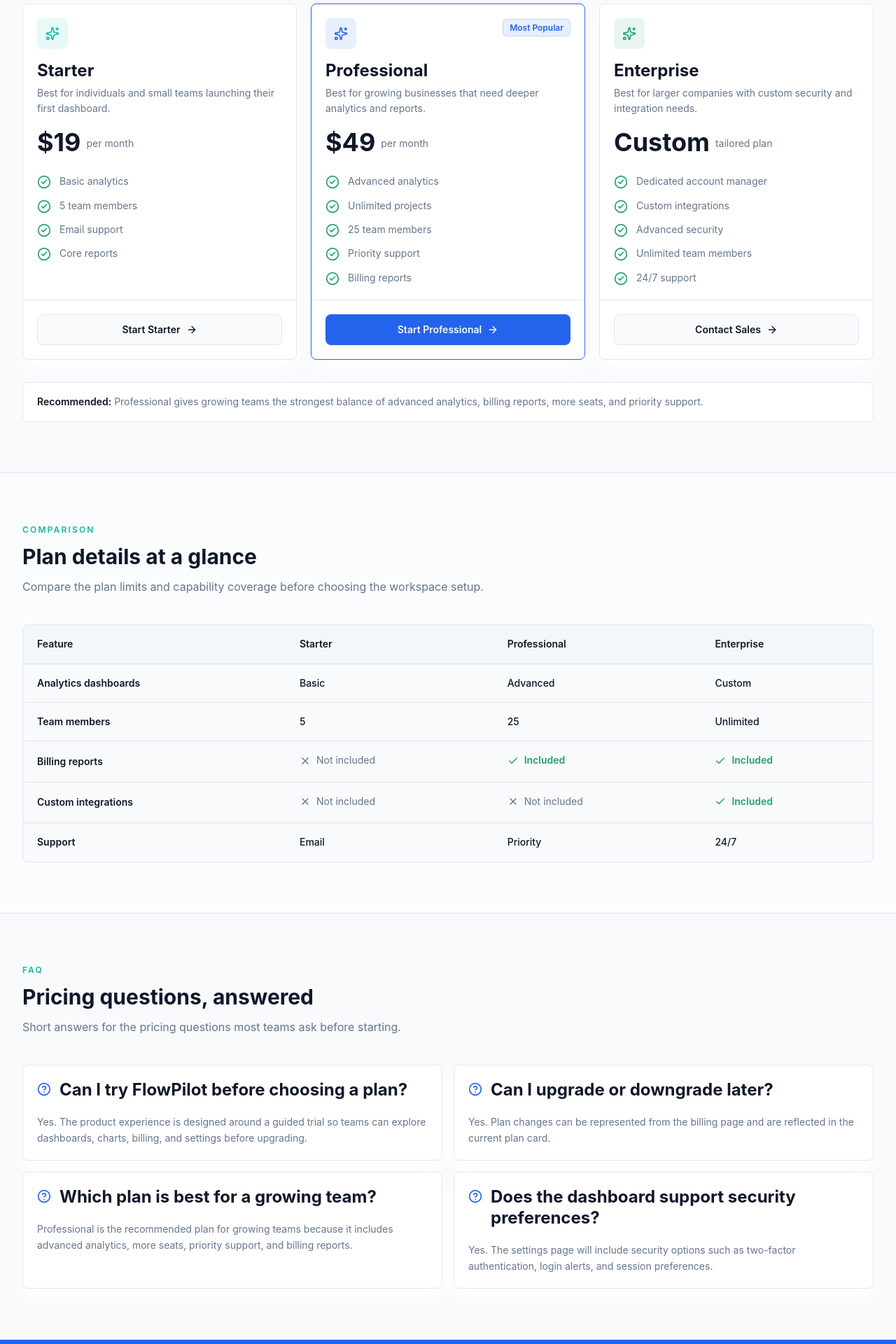
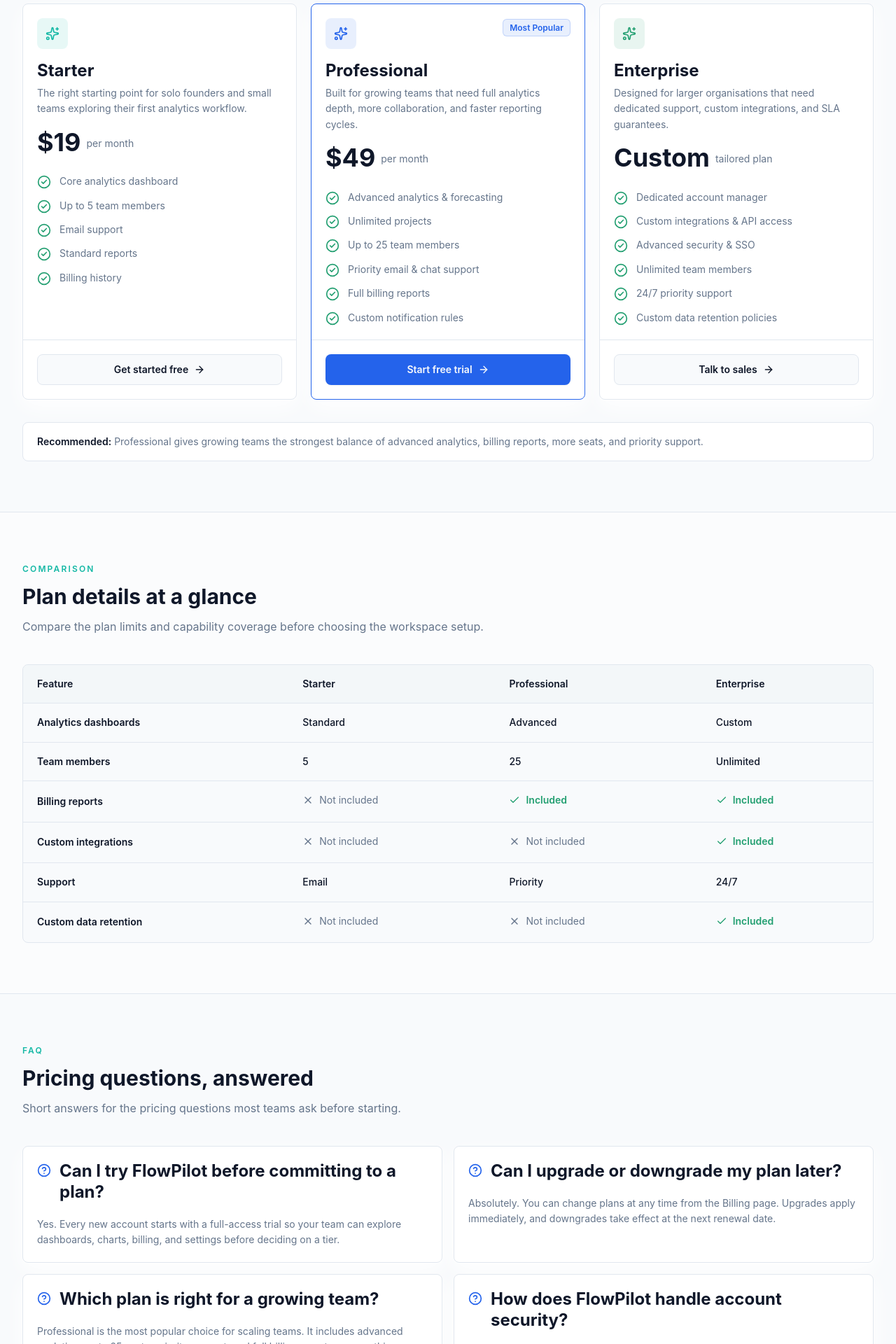
Before and after one commit to shantopaul/SaaS-Dashboard-Website, a React (Vite) app: page /pricing in a window 1280 px wide. Shown: the part 860-2780 px from the top of the page at 70% size. Built offline with nearby package versions, Linux system fonts and the light colour scheme.

Commit message:
Feature 31: Content and Copy Polish Completed

```diff
--- a/src/components/dashboard/RecentActivityFeed.tsx
+++ b/src/components/dashboard/RecentActivityFeed.tsx
@@ -1,4 +1,11 @@
-import { FileBarChart, ReceiptText, TrendingUp, UserPlus } from "lucide-react";
+import {
+  FileBarChart,
+  ReceiptText,
+  RefreshCcw,
+  ShieldCheck,
+  TrendingUp,
+  UserPlus,
+} from "lucide-react";
 import {
   Card,
   CardContent,
@@ -12,6 +19,8 @@
 const iconMap = {
   FileBarChart,
   ReceiptText,
+  RefreshCcw,
+  ShieldCheck,
   TrendingUp,
   UserPlus,
 };
@@ -39,7 +48,7 @@
           Recent Activity
         </CardTitle>
         <CardDescription>
-          Important workspace events from the last few days.
+          Key workspace events from the last 48 hours.
         </CardDescription>
       </CardHeader>
       <CardContent>
--- a/src/data/activityData.ts
+++ b/src/data/activityData.ts
@@ -3,7 +3,7 @@
 export const recentActivity: ActivityItem[] = [
   {
     id: "act_001",
-    title: "New customer joined",
+    title: "New customer onboarded",
     description: "NovaTech created a workspace and invited 4 team members.",
     timestamp: "2026-05-14T15:20:00.000Z",
     iconName: "UserPlus",
@@ -11,22 +11,40 @@
   {
     id: "act_002",
     title: "Invoice paid",
-    description: "CloudPeak paid INV-2026-005 for $1,200.",
+    description:
+      "CloudPeak settled INV-2026-005 — $1,200 cleared via bank transfer.",
     timestamp: "2026-05-14T13:45:00.000Z",
     iconName: "ReceiptText",
   },
   {
     id: "act_003",
     title: "Plan upgraded",
-    description: "MarketFlow moved from Starter to Professional.",
+    description:
+      "MarketFlow moved from Starter to Professional — 25 seats now active.",
     timestamp: "2026-05-13T17:30:00.000Z",
     iconName: "TrendingUp",
   },
   {
     id: "act_004",
-    title: "Report generated",
-    description: "The weekly acquisition summary was generated successfully.",
+    title: "Weekly report generated",
+    description:
+      "The May customer acquisition summary is ready for your review.",
     timestamp: "2026-05-13T09:15:00.000Z",
     iconName: "FileBarChart",
   },
+  {
+    id: "act_005",
+    title: "Security settings updated",
+    description: "Two-factor authentication was enabled by Shanto Paul.",
+    timestamp: "2026-05-12T11:00:00.000Z",
+    iconName: "ShieldCheck",
+  },
+  {
+    id: "act_006",
+    title: "Subscription renewed",
+    description:
+      "BrightLabs Professional plan renewed successfully for another month.",
+    timestamp: "2026-05-12T08:30:00.000Z",
+    iconName: "RefreshCcw",
+  },
 ];
--- a/src/data/faqData.ts
+++ b/src/data/faqData.ts
@@ -3,26 +3,38 @@
 export const faqItems: FAQItem[] = [
   {
     id: "trial",
-    question: "Can I try FlowPilot before choosing a plan?",
+    question: "Can I try FlowPilot before committing to a plan?",
     answer:
-      "Yes. The product experience is designed around a guided trial so teams can explore dashboards, charts, billing, and settings before upgrading.",
+      "Yes. Every new account starts with a full-access trial so your team can explore dashboards, charts, billing, and settings before deciding on a tier.",
   },
   {
     id: "upgrade",
-    question: "Can I upgrade or downgrade later?",
+    question: "Can I upgrade or downgrade my plan later?",
     answer:
-      "Yes. Plan changes can be represented from the billing page and are reflected in the current plan card.",
+      "Absolutely. You can change plans at any time from the Billing page. Upgrades apply immediately, and downgrades take effect at the next renewal date.",
   },
   {
     id: "team-size",
-    question: "Which plan is best for a growing team?",
+    question: "Which plan is right for a growing team?",
     answer:
-      "Professional is the recommended plan for growing teams because it includes advanced analytics, more seats, priority support, and billing reports.",
+      "Professional is the most popular choice for scaling teams. It includes advanced analytics, up to 25 seats, priority support, and full billing reports — everything you need without Enterprise overhead.",
   },
   {
     id: "security",
-    question: "Does the dashboard support security preferences?",
+    question: "How does FlowPilot handle account security?",
     answer:
-      "Yes. The settings page will include security options such as two-factor authentication, login alerts, and session preferences.",
+      "Security settings include two-factor authentication, login-alert emails, session timeout control, and password management — all accessible from the Settings page.",
+  },
+  {
+    id: "data",
+    question: "Is my data safe and private?",
+    answer:
+      "Yes. All data displayed in FlowPilot is scoped to your workspace. The Enterprise plan adds custom data retention policies and SSO support for additional compliance requirements.",
+  },
+  {
+    id: "cancel",
+    question: "What happens if I cancel my subscription?",
+    answer:
+      "You keep full access until the end of your current billing period. After that, your account moves to read-only mode so you can always export your history.",
   },
 ];
--- a/src/data/featureData.ts
+++ b/src/data/featureData.ts
@@ -3,58 +3,58 @@
 export const featureItems: FeatureItem[] = [
   {
     id: "real-time-analytics",
-    title: "Real-time analytics",
+    title: "Live analytics dashboard",
     description:
-      "Monitor revenue, customers, conversions, and growth signals from one live dashboard.",
+      "See revenue, customer growth, conversions, and key business signals update in real time — no spreadsheets required.",
     iconName: "Activity",
   },
   {
     id: "revenue-tracking",
-    title: "Revenue tracking",
+    title: "Revenue & MRR tracking",
     description:
-      "Understand monthly recurring revenue, sales performance, and plan upgrades clearly.",
+      "Track monthly recurring revenue, plan upgrades, and sales performance with charts that make trends impossible to miss.",
     iconName: "TrendingUp",
   },
   {
     id: "customer-management",
-    title: "Customer management",
+    title: "Full customer visibility",
     description:
-      "Track customer status, plan details, recent activity, and lifecycle health.",
+      "Know which customers are active, which plans they hold, and where they are in their lifecycle — all from one table.",
     iconName: "UsersRound",
   },
   {
     id: "team-collaboration",
-    title: "Team collaboration",
+    title: "Shared team workspace",
     description:
-      "Give teams a shared workspace for reports, billing, settings, and account activity.",
+      "Give every team member access to the same reports, billing data, and settings so nothing gets siloed by role.",
     iconName: "MessagesSquare",
   },
   {
     id: "billing-automation",
-    title: "Billing automation",
+    title: "Billing & invoice management",
     description:
-      "Review invoices, payment methods, renewals, and subscription changes without friction.",
+      "Review invoices, manage payment methods, track renewals, and handle plan changes without leaving the dashboard.",
     iconName: "ReceiptText",
   },
   {
     id: "custom-reports",
-    title: "Custom reports",
+    title: "Exportable reports",
     description:
-      "Prepare clean summaries for traffic, revenue, acquisition, and product engagement.",
+      "Generate traffic, acquisition, revenue, and engagement summaries that are clean enough to share directly with clients.",
     iconName: "FileBarChart",
   },
   {
     id: "theme-ready",
-    title: "Dark and light dashboard",
+    title: "Light & dark mode built in",
     description:
-      "Use a professional visual system designed for readable light and dark interfaces.",
+      "Switch between polished light and dark interfaces instantly. Both modes are tuned for readability and contrast.",
     iconName: "SunMoon",
   },
   {
     id: "secure-account",
-    title: "Secure account management",
+    title: "Security & account control",
     description:
-      "Manage profile, security preferences, notification settings, and workspace access.",
+      "Manage 2FA, login alerts, session timeouts, and workspace access from a single, clearly structured settings page.",
     iconName: "ShieldCheck",
   },
 ];
--- a/src/data/notificationData.ts
+++ b/src/data/notificationData.ts
@@ -3,8 +3,8 @@
 export const notifications: NotificationItem[] = [
   {
     id: "ntf_001",
-    title: "New customer joined",
-    description: "Olivia Hart from NovaTech started a Professional plan.",
+    title: "New customer signed up",
+    description: "Olivia Hart from NovaTech started a Professional plan trial.",
     time: "10 minutes ago",
     unread: true,
     type: "customer",
@@ -12,25 +12,36 @@
   {
     id: "ntf_002",
     title: "Payment received",
-    description: "CloudPeak paid invoice INV-2026-005.",
+    description: "CloudPeak cleared invoice INV-2026-005 — $1,200 confirmed.",
     time: "1 hour ago",
     unread: true,
     type: "payment",
   },
   {
     id: "ntf_003",
-    title: "Monthly report is ready",
-    description: "Your May performance report is available for review.",
+    title: "May performance report ready",
+    description:
+      "Your monthly summary is available. Revenue is up 12.5% vs April.",
     time: "3 hours ago",
     unread: false,
     type: "report",
   },
   {
     id: "ntf_004",
-    title: "Subscription renewal reminder",
-    description: "Your Professional plan renews on June 15, 2026.",
+    title: "Plan renewal in 7 days",
+    description:
+      "Your Professional plan renews on June 15, 2026. No action needed.",
     time: "Yesterday",
     unread: false,
     type: "system",
   },
+  {
+    id: "ntf_005",
+    title: "Conversion rate alert",
+    description:
+      "Trial-to-paid conversion dropped 1.2% this week. Review the funnel.",
+    time: "2 days ago",
+    unread: false,
+    type: "report",
+  },
 ];
--- a/src/data/pricingData.ts
+++ b/src/data/pricingData.ts
@@ -7,14 +7,15 @@
     price: "$19",
     billingCycle: "per month",
     description:
-      "Best for individuals and small teams launching their first dashboard.",
+      "The right starting point for solo founders and small teams exploring their first analytics workflow.",
     features: [
-      "Basic analytics",
-      "5 team members",
+      "Core analytics dashboard",
+      "Up to 5 team members",
       "Email support",
-      "Core reports",
+      "Standard reports",
+      "Billing history",
     ],
-    ctaLabel: "Start Starter",
+    ctaLabel: "Get started free",
   },
   {
     id: "professional",
@@ -22,15 +23,16 @@
     price: "$49",
     billingCycle: "per month",
     description:
-      "Best for growing businesses that need deeper analytics and reports.",
+      "Built for growing teams that need full analytics depth, more collaboration, and faster reporting cycles.",
     features: [
-      "Advanced analytics",
+      "Advanced analytics & forecasting",
       "Unlimited projects",
-      "25 team members",
-      "Priority support",
-      "Billing reports",
+      "Up to 25 team members",
+      "Priority email & chat support",
+      "Full billing reports",
+      "Custom notification rules",
     ],
-    ctaLabel: "Start Professional",
+    ctaLabel: "Start free trial",
     isPopular: true,
   },
   {
@@ -39,22 +41,23 @@
     price: "Custom",
     billingCycle: "tailored plan",
     description:
-      "Best for larger companies with custom security and integration needs.",
+      "Designed for larger organisations that need dedicated support, custom integrations, and SLA guarantees.",
     features: [
       "Dedicated account manager",
-      "Custom integrations",
-      "Advanced security",
+      "Custom integrations & API access",
+      "Advanced security & SSO",
       "Unlimited team members",
-      "24/7 support",
+      "24/7 priority support",
+      "Custom data retention policies",
     ],
-    ctaLabel: "Contact Sales",
+    ctaLabel: "Talk to sales",
   },
 ];
 
 export const pricingComparisonRows: PricingComparisonRow[] = [
   {
     feature: "Analytics dashboards",
-    starter: "Basic",
+    starter: "Standard",
     professional: "Advanced",
     enterprise: "Custom",
   },
@@ -82,4 +85,10 @@
     professional: "Priority",
     enterprise: "24/7",
   },
+  {
+    feature: "Custom data retention",
+    starter: false,
+    professional: false,
+    enterprise: true,
+  },
 ];
--- a/src/data/testimonialData.ts
+++ b/src/data/testimonialData.ts
@@ -4,25 +4,25 @@
   {
     id: "nova-tech",
     quote:
-      "FlowPilot gives our team one place to understand customer growth and revenue movement without jumping between tools.",
+      "FlowPilot replaced three separate tools our team was stitching together. Everything we need — revenue, customers, billing — is finally in one place.",
     name: "Rina Kapoor",
-    role: "Founder",
+    role: "Founder & CEO",
     company: "NovaTech",
   },
   {
     id: "bright-labs",
     quote:
-      "The dashboard experience feels clear, fast, and practical for the weekly reporting rhythm our team depends on.",
+      "The weekly reporting cycle that used to take a morning now takes minutes. The dashboard is clean, fast, and our operations team actually enjoys using it.",
     name: "Daniel Brooks",
-    role: "Operations Lead",
+    role: "Head of Operations",
     company: "BrightLabs",
   },
   {
     id: "market-flow",
     quote:
-      "We use FlowPilot-style dashboards to explain performance to clients because the data is easy to scan and trust.",
+      "We share FlowPilot reports directly with clients. The data is easy to read, the charts are polished, and it makes us look like we have our numbers completely under control.",
     name: "Leah Morgan",
-    role: "Marketing Strategist",
+    role: "Director of Marketing",
     company: "MarketFlow",
   },
 ];
--- a/src/pages/public/LandingPage.tsx
+++ b/src/pages/public/LandingPage.tsx
@@ -59,9 +59,9 @@
 };
 
 const benefitItems = [
-  "Track product, revenue, and customer momentum from one interface.",
-  "Give teams a polished dashboard pattern they can understand quickly.",
-  "Use consistent public and dashboard foundations for faster feature delivery.",
+  "Track revenue, customers, and product performance from a single, unified view.",
+  "Give stakeholders clean, scannable reports they can act on immediately.",
+  "Move faster with a consistent design system across public pages and the full dashboard.",
 ];
 
 const fadeUp = {
@@ -94,13 +94,13 @@
             transition={{ duration: 0.55, ease: "easeOut" }}
             variants={fadeUp}
           >
-            <Badge variant="info">Modern SaaS dashboard website</Badge>
+            <Badge variant="info">Built for modern SaaS teams</Badge>
             <h1 className="mt-6 text-display-md sm:text-display-lg">
-              FlowPilot SaaS Dashboard
+              The analytics dashboard your team will actually use
             </h1>
             <p className="mx-auto mt-5 max-w-3xl text-body-lg">
-              Track performance, monitor revenue, manage customers, and make
-              better business decisions from one beautiful dashboard.
+              Track performance, manage customers, monitor revenue, and make
+              smarter decisions — all from one beautifully designed dashboard.
             </p>
             <div className="mt-8 flex flex-col justify-center gap-3 sm:flex-row">
               <Link
@@ -155,9 +155,9 @@
       <motion.section className="py-18" {...sectionMotion}>
         <div className="container-shell">
           <SectionHeader
-            description="FlowPilot brings the most important business signals into one reusable, polished SaaS interface."
+            description="Everything your team needs to monitor growth, manage customers, and close the loop on revenue — in one interface."
             eyebrow="Feature highlights"
-            title="Everything a modern team needs to understand growth"
+            title="Built for the metrics that actually move your business"
           />
           <div className="mt-10 grid gap-4 md:grid-cols-2 xl:grid-cols-3">
             {highlightedFeatures.map((feature) => {
@@ -219,9 +219,9 @@
       <motion.section className="py-18" {...sectionMotion}>
         <div className="container-shell">
           <SectionHeader
-            description="The interface is designed for teams that need to scan, compare, and act without fighting the UI."
+            description="Every surface — from the metrics grid to the billing table — is designed to reduce decision time, not add to it."
             eyebrow="Benefits"
-            title="A dashboard experience built for repeated work"
+            title="A dashboard your whole team will trust"
           />
           <div className="mt-10 grid gap-4 lg:grid-cols-3">
             {[
@@ -267,9 +267,9 @@
       >
         <div className="container-shell">
           <SectionHeader
-            description="Short, realistic feedback makes the SaaS story feel grounded and client-facing."
+            description="Real teams. Real outcomes. Here is what they said after switching to a FlowPilot-style workflow."
             eyebrow="Testimonials"
-            title="Loved by teams that care about clean reporting"
+            title="Trusted by teams that care about clean data"
           />
           <div className="mt-10 grid gap-4 lg:grid-cols-3">
             {testimonials.map((testimonial) => (
@@ -296,14 +296,13 @@
       <motion.section className="py-18" {...sectionMotion}>
         <div className="container-shell grid gap-8 lg:grid-cols-[0.9fr_1.1fr] lg:items-center">
           <div>
-            <Badge variant="warning">Pricing preview</Badge>
+            <Badge variant="warning">Simple, transparent pricing</Badge>
             <h2 className="mt-5 text-heading-xl">
-              Start small, then grow into deeper analytics.
+              Start small. Scale when you're ready.
             </h2>
             <p className="mt-4 text-body-lg">
-              The full pricing page comes later, but the landing page gives a
-              quick path into the recommended plan and the complete pricing
-              route.
+              Choose the plan that fits where your team is today. Upgrade any
+              time as your reporting needs grow.
             </p>
             <Link
               className="focus-ring mt-7 inline-flex h-11 items-center justify-center gap-2 rounded-lg border border-border bg-background px-5 text-body-sm font-semibold text-foreground transition-colors hover:bg-secondary"
@@ -361,11 +360,11 @@
       >
         <div className="container-shell text-center">
           <h2 className="mx-auto max-w-3xl text-heading-xl text-primary-foreground">
-            Ready to grow your business with smarter analytics?
+            Ready to get clear on your numbers?
           </h2>
           <p className="mx-auto mt-4 max-w-2xl text-body-lg text-primary-foreground/78">
-            Start your free trial today and explore the dashboard foundation
-            built for modern SaaS teams.
+            Start your free trial and give your team a dashboard they will
+            actually open every morning.
           </p>
           <div className="mt-8 flex flex-col justify-center gap-3 sm:flex-row">
             <Link
```
Also changed, not shown: 1 other file (tests, documents, lock files or other folders).
